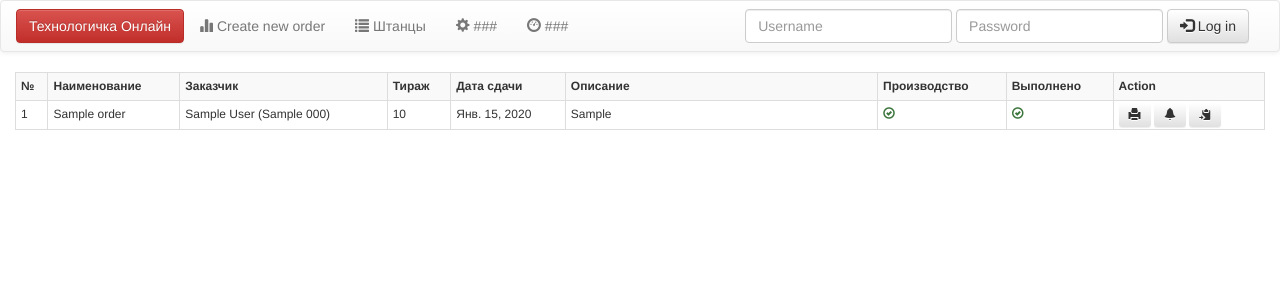
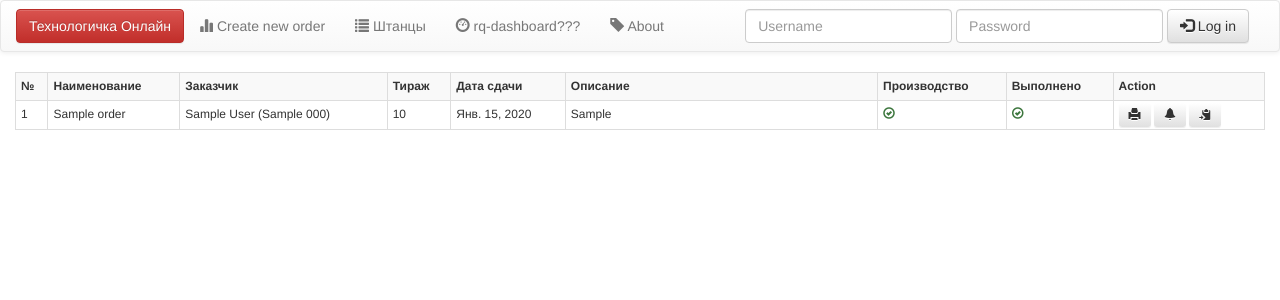
Before and after one commit to swasher/iprint, a Django app: page / in a window 1280 px wide. Shown: the top 300 px of the page. Run offline with Django 3.2, Linux system fonts and the light colour scheme; tables that the repository leaves empty hold one stand-in row (values such as "Sample post"); parts of the project's set-up code (start-up, migrations or seed data) failed here and were passed over; some libraries are stand-ins or nearby versions.

Commit message:
Minor changes

```diff
--- a/rept/templates/base.html
+++ b/rept/templates/base.html
@@ -55,18 +55,20 @@
                 <li><a href="{% url 'create_new_order' %}"><span class="glyphicon glyphicon-stats"></span>
                     Create new order</a></li>
             </ul>
+
             <ul class="nav navbar-nav">
                 <li><a href="{% url 'stanzforms.views.doska_list' %}"><span class="glyphicon glyphicon-list"></span>
                     Штанцы</a></li>
             </ul>
+
             <ul class="nav navbar-nav">
-                <li><a href="#"><span class="glyphicon glyphicon-cog"></span>
-                    ###</a></li>
+                <li><a href="http://upload.tes.pp.ua:9181/" target="_blank"><span class="glyphicon glyphicon-dashboard"></span>
+                    rq-dashboard???</a></li>
             </ul>
 
             <ul class="nav navbar-nav">
-                <li><a href="http://upload.tes.pp.ua:9181/" target="_blank"><span class="glyphicon glyphicon-dashboard"></span>
-                    ###</a></li>
+                <li><a href="{% url 'about' %}"><span class="glyphicon glyphicon-tag"></span>
+                    About</a></li>
             </ul>
 
             {% if user.is_authenticated %}
--- a/rept/urls.py
+++ b/rept/urls.py
@@ -1,10 +1,11 @@
 from django.conf.urls import patterns, url
+from .views import grid, create_new_order, print_order, print_pdf, copy_order, about
 
-from .views import grid, create_new_order, print_order, print_pdf, copy_order
 
 urlpatterns = patterns('',
     url(r'^$', grid),
     url(r'^grid/$', grid, name='grid'),
+    url(r'^about/$', about, name='about'),
     url(r'^create_new_order/$', create_new_order, name='create_new_order'),
     url(r'^print_order/(?P<orderid>\d+)/$', print_order, name='print_order'),
     url(r'^print_pdf/(?P<orderid>\d+)/$', print_pdf, name='print_pdf'),
--- a/rept/views.py
+++ b/rept/views.py
@@ -18,6 +18,10 @@ sys.stderr = open(TTY, 'w')
 def login_redirect(request):
     messages.add_message(request, messages.INFO, 'Вы должны быть зарегистрированны для выполнения этой операции.')
     return redirect('grid')
+
+
+def about(request):
+    return render_to_response('about.html')
 
 
 def login(request):
```
Also changed, not shown: requirements.txt (+6 -1 lines), tasks.py (+1 -21 lines).
